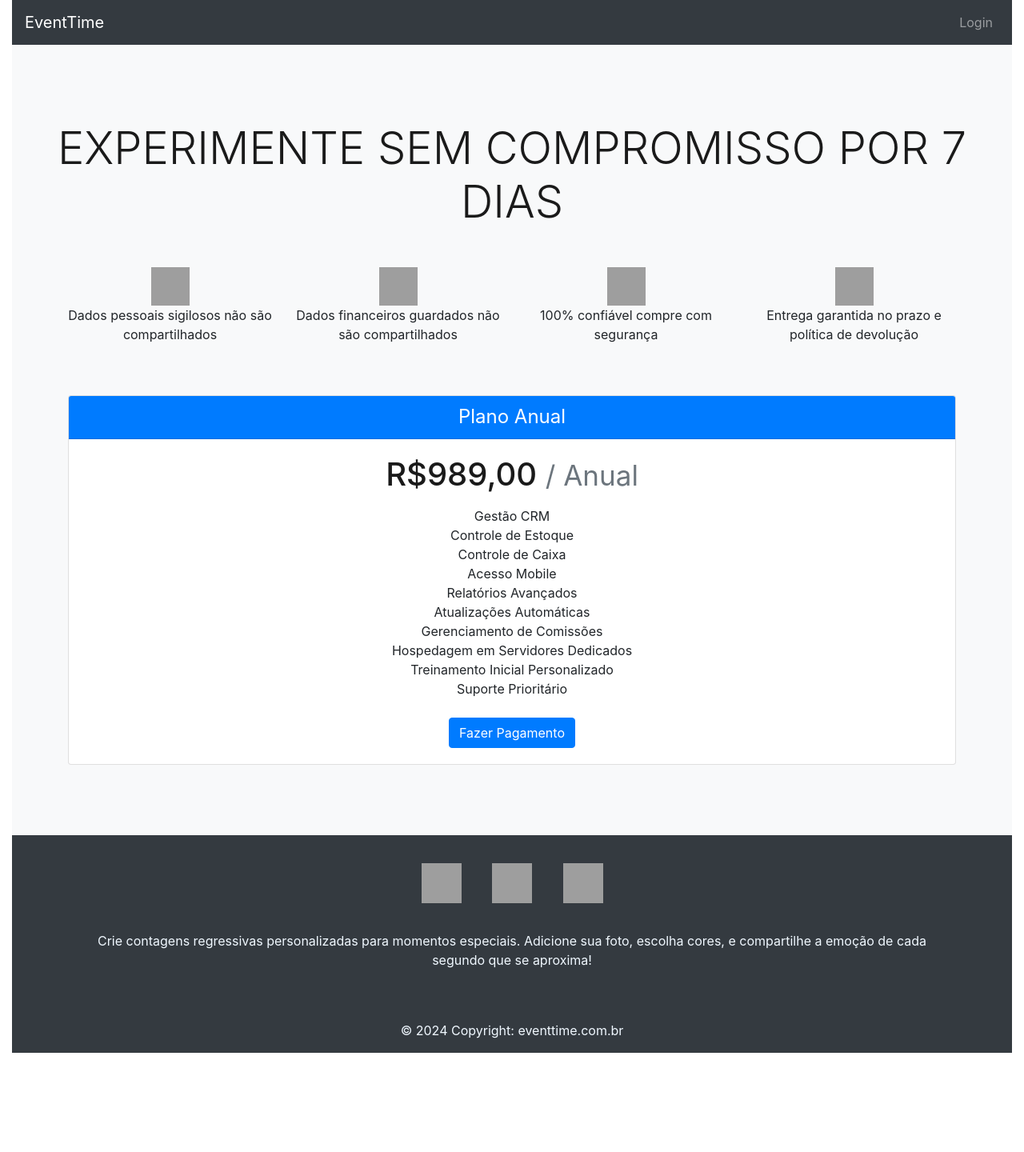
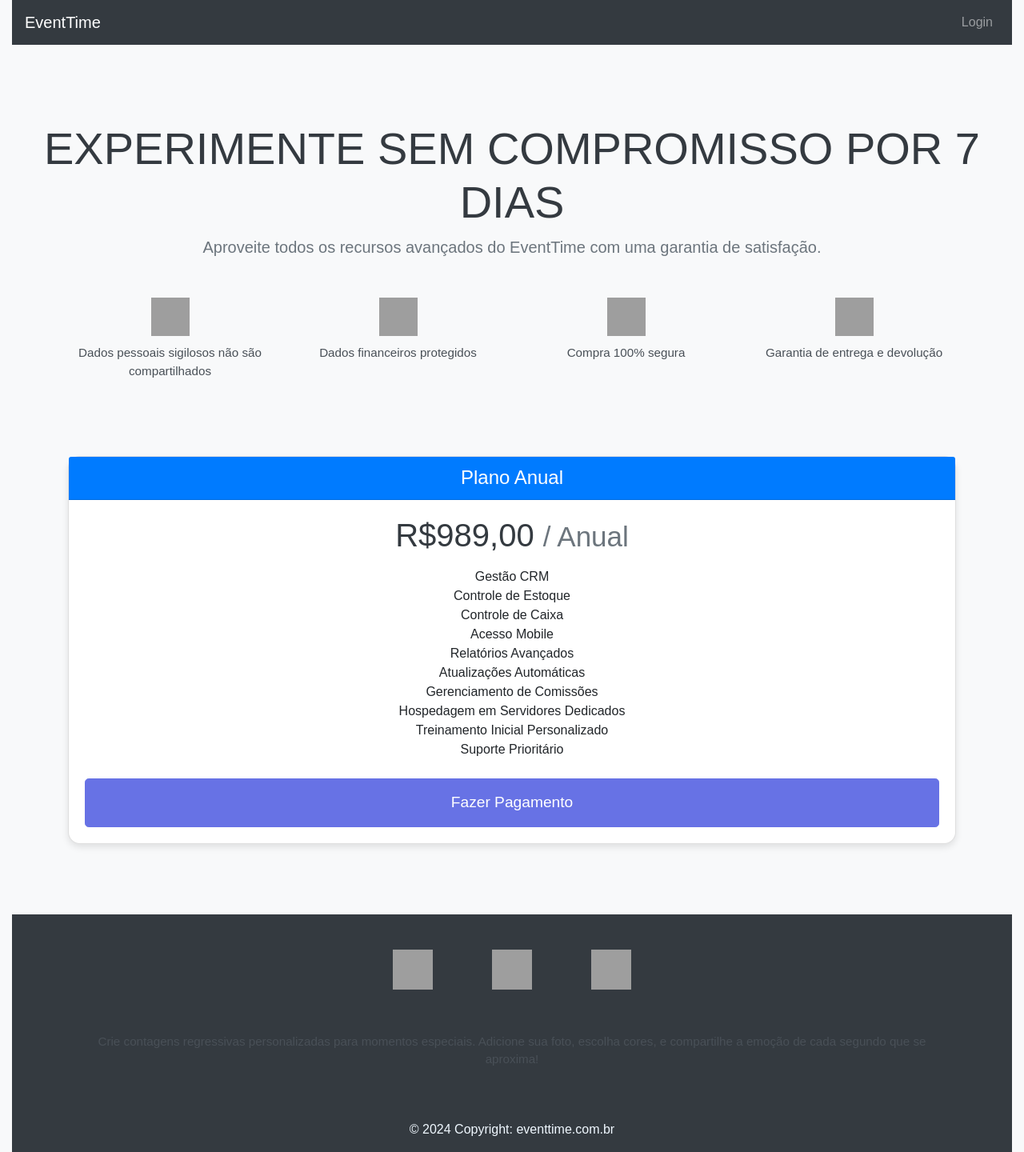
Before and after one commit to santosgv/countdown_web, a Django app: page /checkout/ in a window 1280 px wide. Shown: the whole page at 80% size. Before the commit the page ends 1316 px from the top, so only its background shows below. Run offline with Django 5.2, Linux system fonts and the light colour scheme; parts of the project's set-up code (start-up, migrations or seed data) failed here and were passed over; some libraries are stand-ins or nearby versions; grey boxes are pictures that could not be loaded.

Commit message:
nova pagina de pagamentos

```diff
--- a/Core/templates/checkout.html
+++ b/Core/templates/checkout.html
@@ -1,4 +1,3 @@
-
 {% extends 'base.html' %}
 {% block 'head' %}
 <script async src="https://js.stripe.com/v3/pricing-table.js"></script>
@@ -8,6 +7,8 @@
     <section id="pricing" class="py-5 bg-light">
         <div class="pricing-header px-3 py-3 pt-md-5 pb-md-4 mx-auto text-center">
             <h1 class="display-4">EXPERIMENTE SEM COMPROMISSO POR 7 DIAS</h1>
+            <p class="lead">Aproveite todos os recursos avançados do EventTime com uma garantia de satisfação.</p>
+
             <div class="container mt-5">
                 <div class="row text-center">
                     <div class="col-md-3 col-sm-6 mb-4">
@@ -16,19 +17,20 @@
                     </div>
                     <div class="col-md-3 col-sm-6 mb-4">
                         <img width="48" height="48" src="https://img.icons8.com/ios-filled/50/ffda1c/card-security.png" alt="card-security"/>
-                        <p>Dados financeiros guardados não são compartilhados</p>
+                        <p>Dados financeiros protegidos</p>
                     </div>
                     <div class="col-md-3 col-sm-6 mb-4">
                         <img width="48" height="48" src="https://img.icons8.com/ios-filled/50/ffda1c/shield.png" alt="shield"/>
-                        <p>100% confiável compre com segurança</p>
+                        <p>Compra 100% segura</p>
                     </div>
                     <div class="col-md-3 col-sm-6 mb-4">
                         <img width="48" height="48" src="https://img.icons8.com/glyph-neue/50/ffda1c/time-machine.png" alt="time-machine"/>
-                        <p>Entrega garantida no prazo e política de devolução</p>
+                        <p>Garantia de entrega e devolução</p>
                     </div>
                 </div>
             </div>
         </div>
+
         <div class="container">
             <div class="card-deck mb-3 text-center">
                 <div class="card mb-4 box-shadow pricing-card">
@@ -36,10 +38,7 @@
                         <h4 class="my-0 font-weight-normal">Plano Anual</h4>
                     </div>
                     <div class="card-body">
-                    <form
-                    action="{% url 'create-checkout-session' 1 %}"
-                    method="POST"
-                  >
+                        <form action="{% url 'create-checkout-session' 1 %}" method="POST">
                             {% csrf_token %}
                             <h1 class="card-title pricing-card-title">R$989,00 <small class="text-muted">/ Anual</small></h1>
                             <ul class="list-unstyled mt-3 mb-4">
@@ -54,44 +53,95 @@
                                 <li>Treinamento Inicial Personalizado</li>
                                 <li>Suporte Prioritário</li>
                             </ul>
-                  <button type="submit" class="btn btn-primary">Fazer Pagamento</button>
+                            <button type="submit" class="btn btn-primary btn-lg btn-block">Fazer Pagamento</button>
                         </form>
                     </div>
                 </div>
             </div>
+        </div>
+    </section>
+</body>
 
-        </section>
-
-</body>
 <style>
+    /* Ajustes gerais */
+    body, html {
+        margin: 0;
+        padding: 0;
+        font-family: 'Arial', sans-serif;
+        background-color: #f8f9fa;
+    }
 
     h1 {
-            text-align: center;
-            color: #1a1a1a;
-            margin-bottom: 20px;
+        color: #343a40;
     }
 
-        /* Ajustes no botão de pagamento */
-        stripe-pricing-table {
-            margin-top: 20px;
+    .lead {
+        font-size: 1.25rem;
+        color: #6c757d;
     }
 
-        /* Personalização adicional do botão de pagamento */
-        button {
-            background-color: #6772E5; /* Cor de fundo do botão */
-            color: #fff;
-            border: none;
-            border-radius: 4px;
-            padding: 10px 20px;
-            font-size: 16px;
-            cursor: pointer;
-            transition: background-color 0.3s ease;
+    /* Container de preço */
+    .pricing-header {
+        margin-bottom: 30px;
     }
 
-        button:hover {
-            background-color: #5469D4; /* Efeito hover no botão */
+    .card {
+        border-radius: 15px;
+        box-shadow: 0 4px 8px rgba(0, 0, 0, 0.1);
     }
 
+    .pricing-card {
+        transition: transform 0.3s;
+    }
 
+    .pricing-card:hover {
+        transform: scale(1.05);
+    }
+
+    .card-title {
+        font-size: 2.5rem;
+        margin-bottom: 10px;
+    }
+
+    .btn {
+        font-size: 1.2rem;
+        padding: 15px 30px;
+    }
+
+    /* Personalização do botão */
+    .btn-primary {
+        background-color: #6772e5;
+        border-color: #6772e5;
+    }
+
+    .btn-primary:hover {
+        background-color: #5469d4;
+        border-color: #5469d4;
+    }
+
+    /* Ícones de confiança */
+    img {
+        margin-bottom: 10px;
+    }
+
+    p {
+        font-size: 0.95rem;
+        color: #495057;
+    }
+
+    /* Layout responsivo */
+    @media (max-width: 768px) {
+        .card-title {
+            font-size: 2rem;
+        }
+
+        .btn {
+            font-size: 1rem;
+        }
+
+        .card-header {
+            font-size: 1.2rem;
+        }
+    }
 </style>
 {% endblock %}
```
Lines whose indentation alone changed are shown as unchanged.
